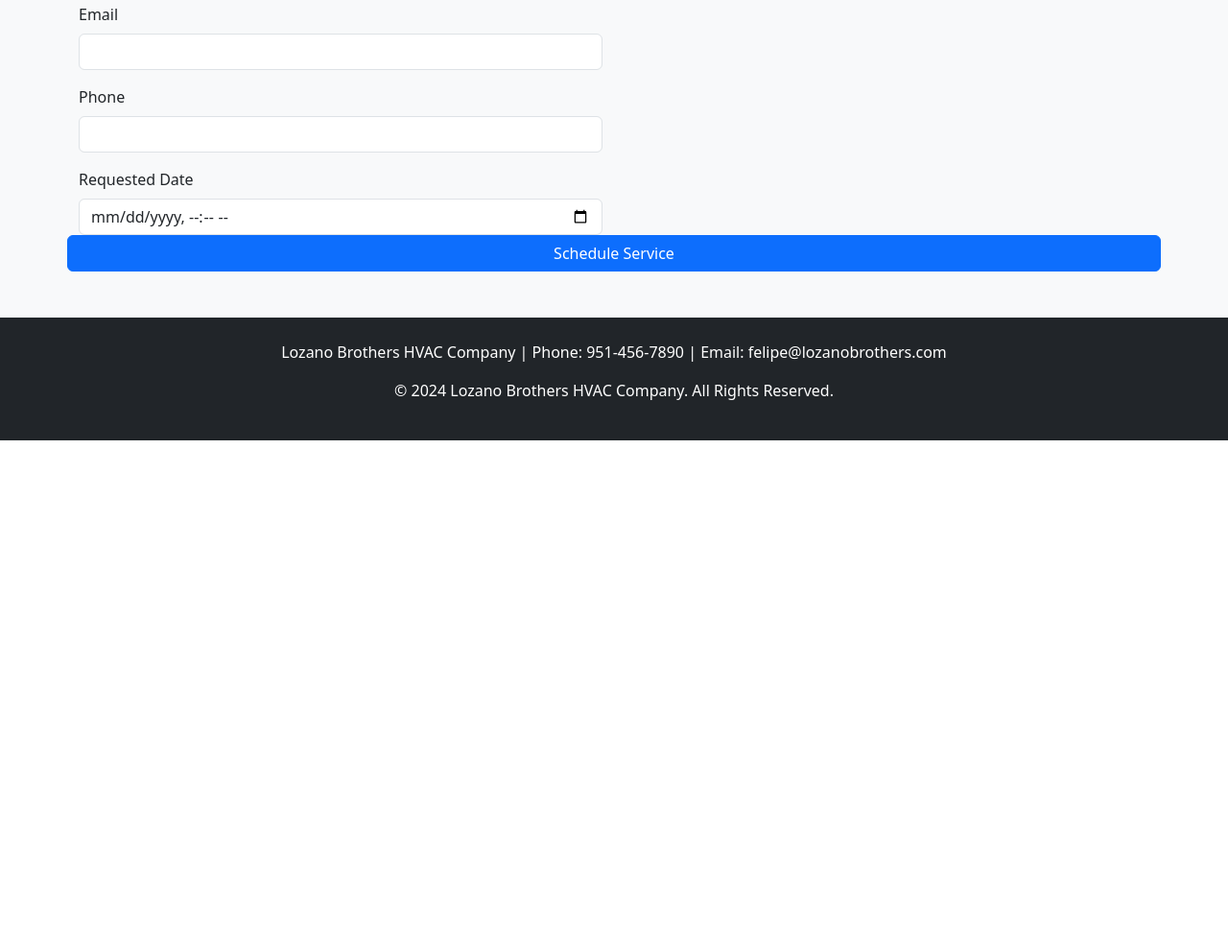
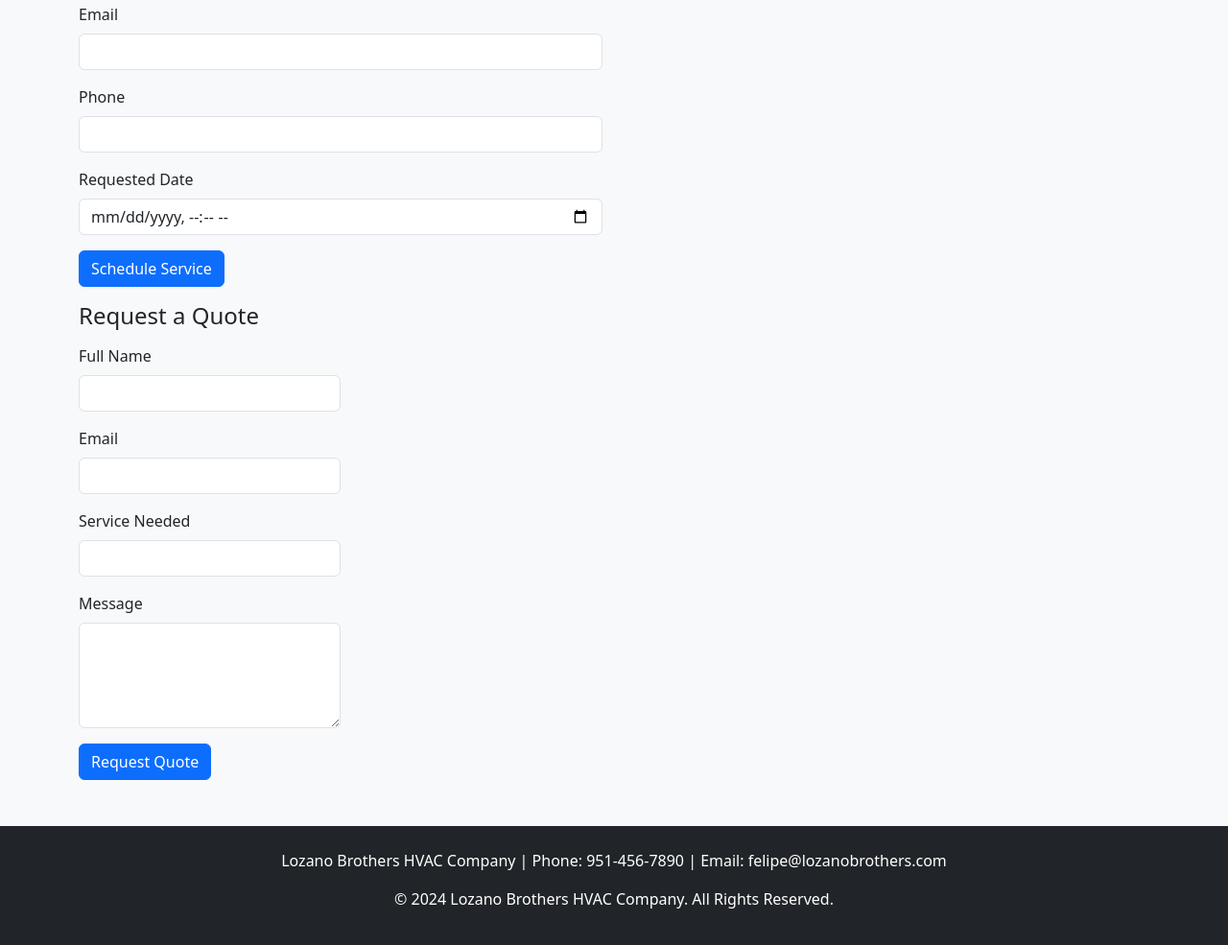
Before and after one commit to Layloe/hvac, a website: page views/index.html in a window 1280 px wide. Shown: the part 727-1712 px from the top of the page at 96% size. Before the commit the page ends 1186 px from the top, so only its background shows below. Drawn offline with nearby package versions, Linux system fonts and the light colour scheme.

Commit message:
second form

```diff
--- a/views/index.html
+++ b/views/index.html
@@ -71,7 +71,7 @@
 
         </div>
     </section>
-    <!-- or Request a Quote -->
+
     <section id="forms" class="bg-light p-5">
         <div class="container">
             <h2 class="text-center">Schedule a Service</h2>
@@ -87,16 +87,39 @@
                             <div class="mb-3">
                             <label for="email" class="form-label">Email</label>
                             <input type="email" class="form-control" id="email" name="email" required>
-                            </div>
+                        </div>
                         <div class="mb-3">
                             <label for="phone" class="form-label">Phone</label>
                             <input type="tel" class="form-control" id="phone" name="phone" required>
                         </div>
-                        </div>
+                        <div class="mb-3">
                             <label for="date" class="form-label">Requested Date</label>
                             <input type="datetime-local" class="form-control" id="date" name="date" required>
                         </div>
                         <button type="submit" class="btn btn-primary">Schedule Service</button>
+                    </form>
+                </div>
+
+                <div class="col-md-6">
+                    <h4>Request a Quote</h4>
+                    <form class="mt-3" action="/api/request_quote" method="POST">
+                        <div class="mb-3">
+                            <label for="quoteName" class="form-label">Full Name</label>
+                            <input type="text" class="form-control" id="quoteName" name="name" required>
+                        </div>
+                        <div class="mb-3">
+                            <label for="quoteEmail" class="form-label">Email</label>
+                            <input type="email" class="form-control" id="quoteEmail" name="email" required>
+                        </div>
+                        <div class="mb-3">
+                            <label for="service" class="form-label">Service Needed</label>
+                            <input type="text" class="form-control" id="service" name="service" required>
+                        </div>
+                        <div class="mb-3">
+                            <label for="message" class="form-label">Message</label>
+                            <textarea class="form-control" id="message" name="message" rows="4" required></textarea>
+                        </div>
+                        <button type="submit" class="btn btn-primary">Request Quote</button>
                     </form>
                 </div>
             </div>
```
